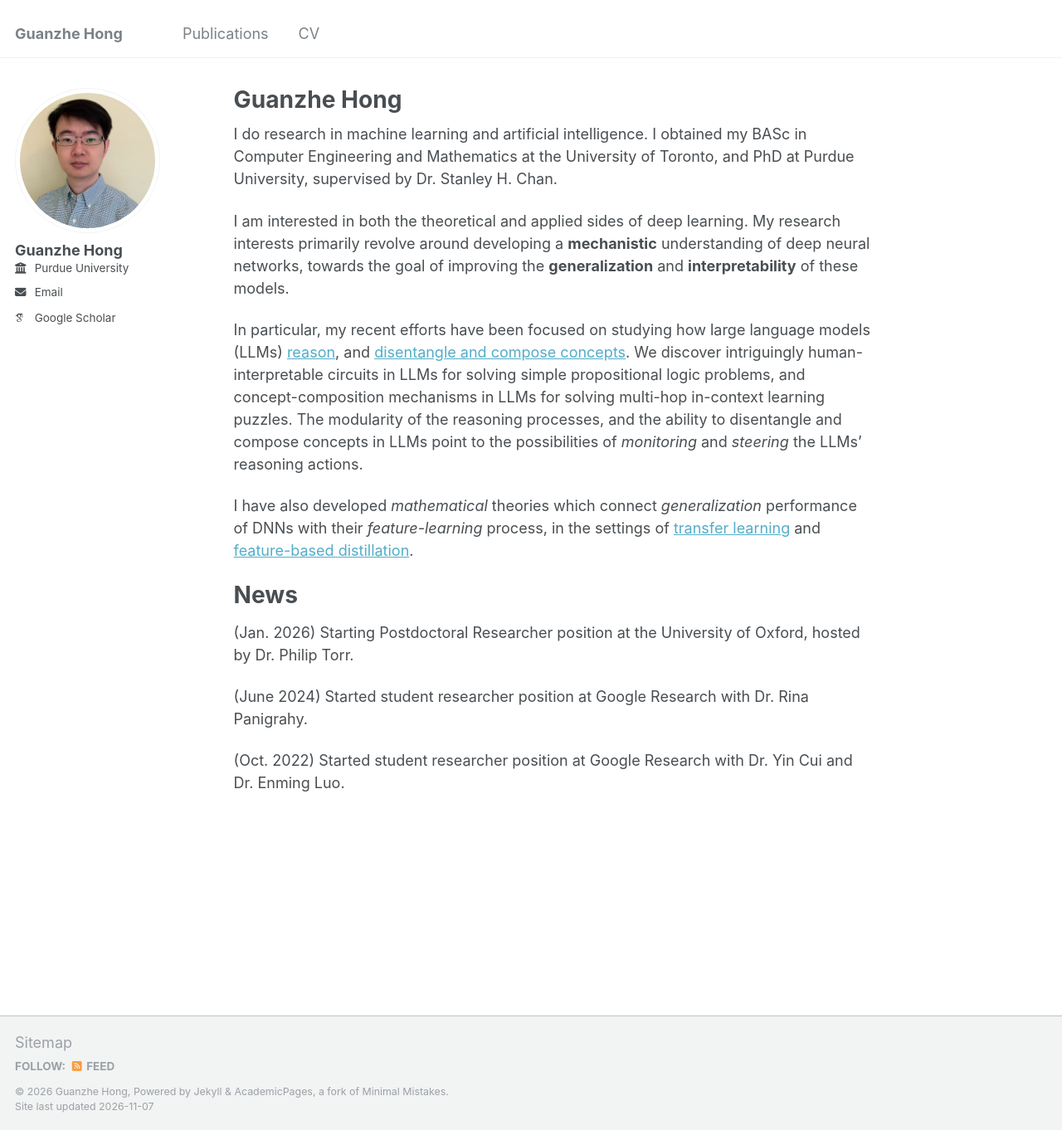
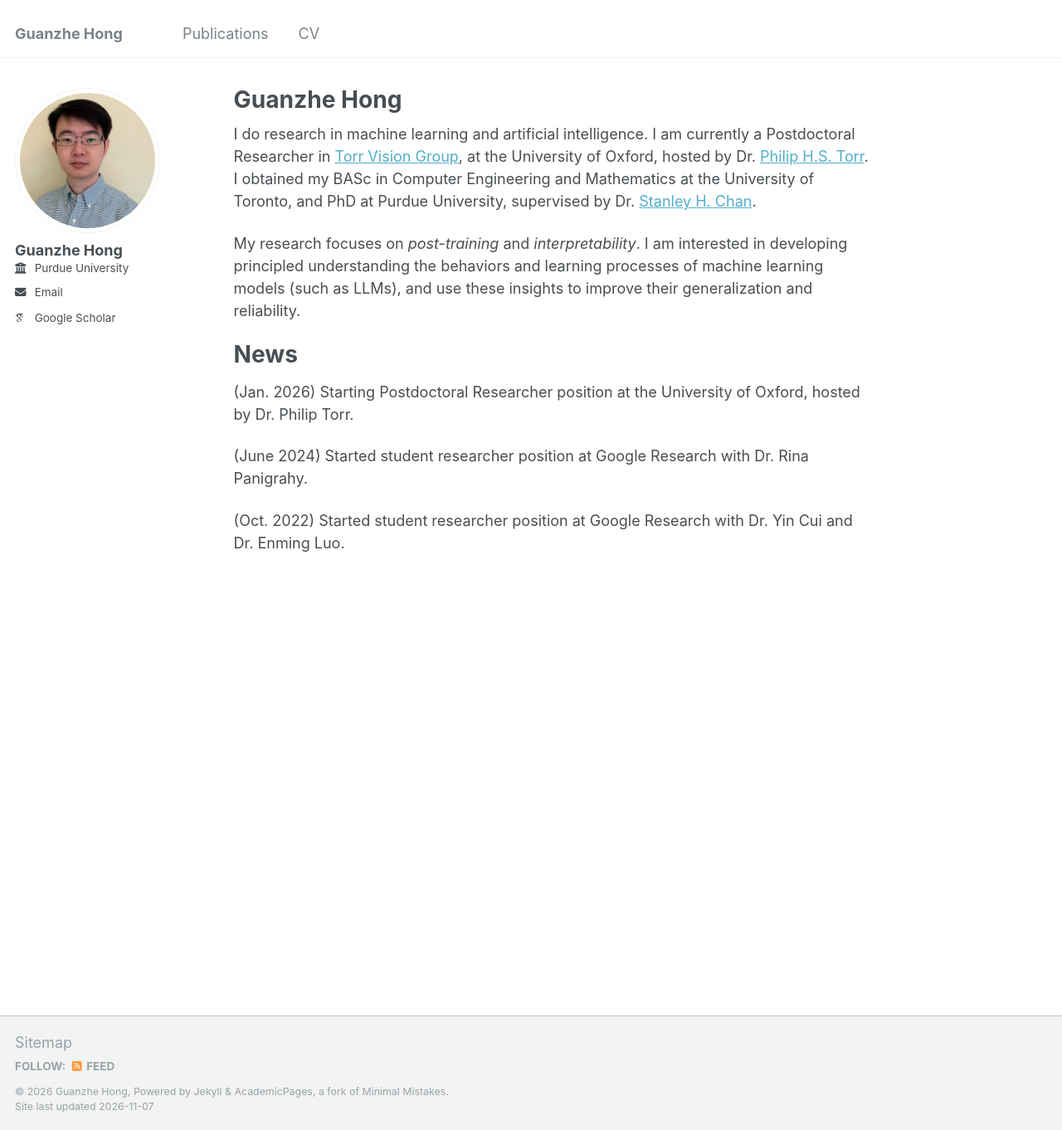
Before and after one commit to guanzhehong/guanzhehong.github.io, a Jekyll site: the page built from _pages/about.md, in a window 1280 px wide and 1362 px high. Shown: the whole window at 83% size. Built offline with Jekyll 4.4.1, drawn with Linux system fonts in a browser that asks for light colours; some web fonts are replaced.

Commit message:
Revise about page with current research details
Updated research description and added links to supervisors and research interests.

```diff
--- a/_pages/about.md
+++ b/_pages/about.md
@@ -7,13 +7,9 @@ redirect_from:
   - /about.html
 ---
 
-I do research in machine learning and artificial intelligence. I obtained my BASc in Computer Engineering and Mathematics at the University of Toronto, and PhD at Purdue University, supervised by Dr. Stanley H. Chan.
+I do research in machine learning and artificial intelligence. I am currently a Postdoctoral Researcher in [Torr Vision Group](https://torrvision.com/index.html), at the University of Oxford, hosted by Dr. [Philip H.S. Torr](https://www.robots.ox.ac.uk/~phst/). I obtained my BASc in Computer Engineering and Mathematics at the University of Toronto, and PhD at Purdue University, supervised by Dr. [Stanley H. Chan](https://engineering.purdue.edu/ChanGroup/stanleychan.html).
 
-I am interested in both the theoretical and applied sides of deep learning. My research interests primarily revolve around developing a **mechanistic** understanding of deep neural networks, towards the goal of improving the **generalization** and **interpretability** of these models.
-
-In particular, my recent efforts have been focused on studying how large language models (LLMs) [reason](https://arxiv.org/pdf/2411.04105), and [disentangle and compose concepts](https://arxiv.org/pdf/2506.16975). We discover intriguingly human-interpretable circuits in LLMs for solving simple propositional logic problems, and concept-composition mechanisms in LLMs for solving multi-hop in-context learning puzzles. The modularity of the reasoning processes, and the ability to disentangle and compose concepts in LLMs point to the possibilities of _monitoring_ and _steering_ the LLMs' reasoning actions.
-
-I have also developed _mathematical_ theories which connect _generalization_ performance of DNNs with their _feature-learning_ process, in the settings of [transfer learning](https://arxiv.org/abs/2410.23129) and [feature-based distillation](https://arxiv.org/abs/2103.07600).
+My research focuses on *post-training* and *interpretability*. I am interested in developing principled understanding the behaviors and learning processes of machine learning models (such as LLMs), and use these insights to improve their generalization and reliability.
 
 News
 ======
```
